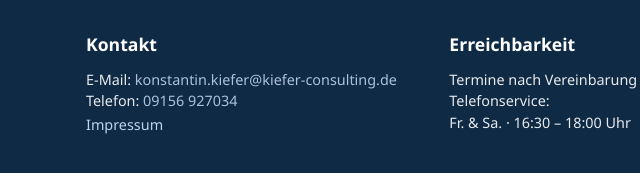
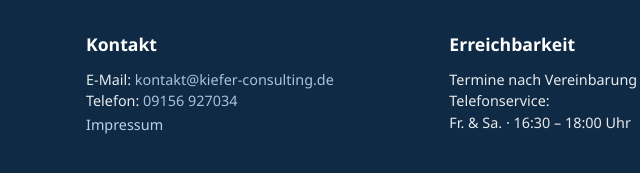
Before and after one commit to KK-Consulting-IT/kk-it-consulting, a plain HTML site: page services.html in a window 1280 px wide. Shown: the part 1592-1765 px from the top of the page, 24-664 px from the left. Drawn offline with Linux system fonts and the light colour scheme.

Commit message:
Update services.html

```diff
--- a/services.html
+++ b/services.html
@@ -116,7 +116,7 @@
         <div>
             <h4>Kontakt</h4>
             <p>
-                E-Mail: <a href="mailto:konstantin.kiefer@kiefer-consulting.de">konstantin.kiefer@kiefer-consulting.de</a><br>
+                E-Mail: <a href="mailto:kontakt@kiefer-consulting.de">kontakt@kiefer-consulting.de</a><br>
                 Telefon: <a href="tel:09156927034">09156 927034</a>
             </p>
 									<a href="impressum.html">Impressum</a>
```
